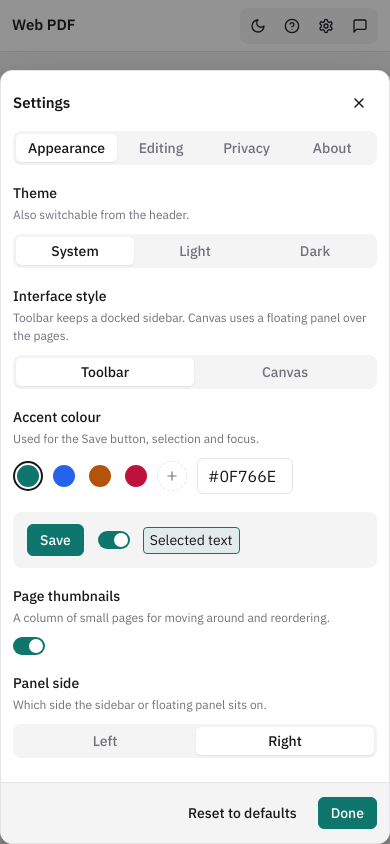
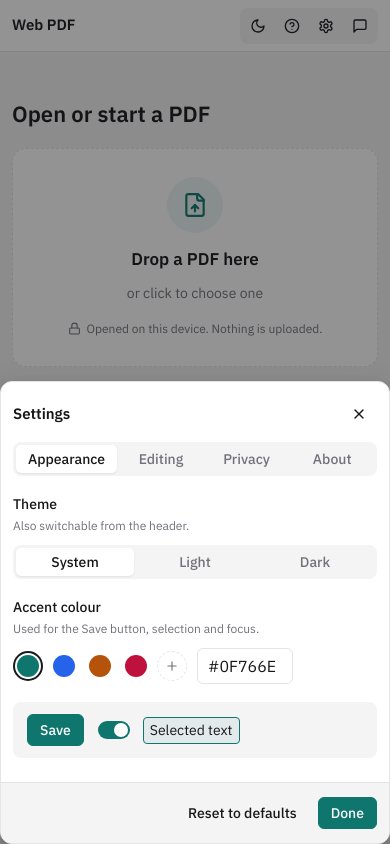
Before and after one commit to jacoobia/web-pdf, a React (Vite) app: page / in a window 390 px wide. Both pictures are taken after a click on the button 326 px from the left and 25 px from the top of the page. Built offline with nearby package versions, Linux system fonts and the light colour scheme.

Commit message:
fix: hide desktop-only settings on phones

```diff
--- a/src/components/Settings.tsx
+++ b/src/components/Settings.tsx
@@ -84,6 +84,7 @@ const Appearance = ({ prefs, set }: { prefs: Prefs; set: SetPref }) => (
       />
     </Setting>
     <Setting
+      className="desktop-only"
       title="Interface style"
       description="Toolbar keeps a docked sidebar. Canvas uses a floating panel over the pages."
     >
@@ -116,10 +117,18 @@ const Appearance = ({ prefs, set }: { prefs: Prefs; set: SetPref }) => (
       </span>
       <span className="preview-sel">Selected text</span>
     </div>
-    <Setting title="Page thumbnails" description="A column of small pages for moving around and reordering.">
+    <Setting
+      className="desktop-only"
+      title="Page thumbnails"
+      description="A column of small pages for moving around and reordering."
+    >
       <Switch label="Page thumbnails" checked={prefs.thumbs === "1"} onChange={(v) => set("thumbs", v ? "1" : "0")} />
     </Setting>
-    <Setting title="Panel side" description="Which side the sidebar or floating panel sits on.">
+    <Setting
+      className="desktop-only"
+      title="Panel side"
+      description="Which side the sidebar or floating panel sits on."
+    >
       <Segmented
         label="Panel side"
         value={prefs.side}
--- a/src/components/ui/Setting.tsx
+++ b/src/components/ui/Setting.tsx
@@ -1,16 +1,19 @@
 import type { ReactNode } from "react";
+import { cx } from "../../lib/cx";
 import "./Setting.css";
 
 export const Setting = ({
   title,
   description,
+  className,
   children,
 }: {
   title: string;
   description: ReactNode;
+  className?: string;
   children: ReactNode;
 }) => (
-  <div className="setting">
+  <div className={cx("setting", className)}>
     <div className="setting-text">
       <p>{title}</p>
       <span>{description}</span>
--- a/src/styles/theme.css
+++ b/src/styles/theme.css
@@ -98,6 +98,18 @@ a {
   background: transparent;
 }
 
+.app .mobile-only {
+  display: none;
+}
+@media (max-width: 760px) {
+  .app .desktop-only {
+    display: none;
+  }
+  .app .mobile-only {
+    display: inline-grid;
+  }
+}
+
 @media (prefers-reduced-motion: reduce) {
   *,
   *::before,
```
